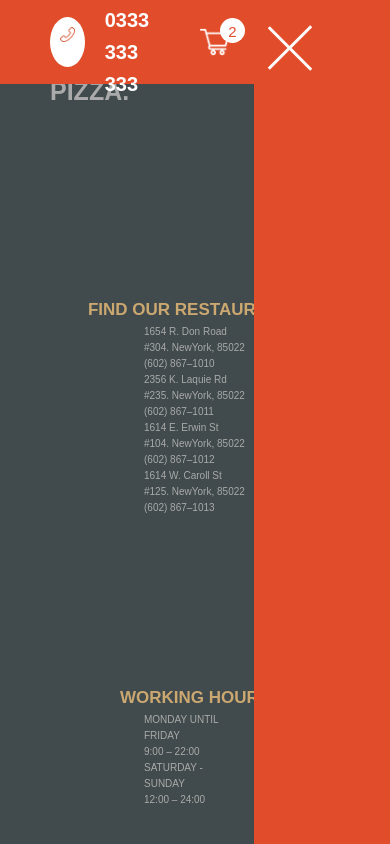
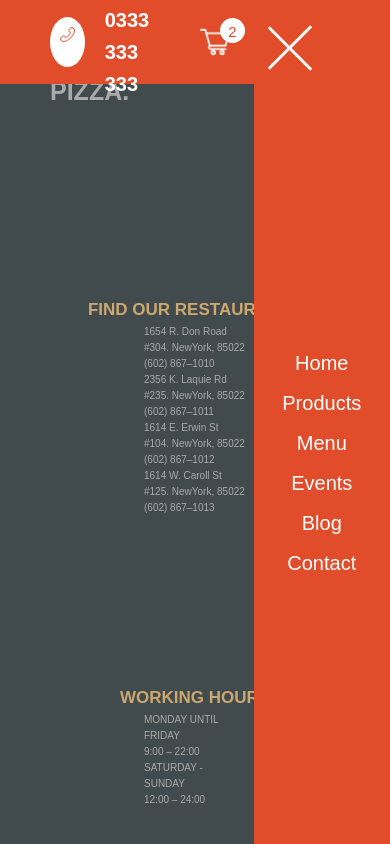
Before and after one commit to adibrisan/next-pizza-restaurant, a Next.js app: page /product/1 in a window 390 px wide. Both pictures are taken after a click on the element 290 px from the left and 42 px from the top of the page. Built offline with nearby package versions, Linux system fonts and the light colour scheme.

Commit message:
Finished mobile nav slider

```diff
--- a/components/core/SliderDrawer/SliderDrawer.jsx
+++ b/components/core/SliderDrawer/SliderDrawer.jsx
@@ -1,10 +1,12 @@
 import React, { useEffect, useState } from "react";
+
+import Button from "../Button/Button";
 
 import { MOBILE_SLIDER_TIMEOUT } from "../../../consts";
 
 import styles from "./SliderDrawer.module.css";
 
-const SliderDrawer = ({ open, onClick, children }) => {
+const SliderDrawer = ({ open, onClick }) => {
   const [renderSlide, setRenderSlide] = useState(false);
   const sliderStyle = open ? styles.slideDrawer : styles.slideClose;
 
@@ -25,7 +27,26 @@ const SliderDrawer = ({ open, onClick, children }) => {
     <>
       {renderSlide && (
         <aside className={sliderStyle} onClick={onClick}>
-          {children}
+          <ul className={styles.navList}>
+            <li>
+              <Button name="Home" link />
+            </li>
+            <li>
+              <Button name="Products" link />
+            </li>
+            <li>
+              <Button name="Menu" link />
+            </li>
+            <li>
+              <Button name="Events" link />
+            </li>
+            <li>
+              <Button name="Blog" link />
+            </li>
+            <li>
+              <Button name="Contact" link />
+            </li>
+          </ul>
         </aside>
       )}
     </>
--- a/components/core/SliderDrawer/SliderDrawer.module.css
+++ b/components/core/SliderDrawer/SliderDrawer.module.css
@@ -5,6 +5,9 @@
   height: 100vh;
   width: 35vw;
   background-color: var(--navbarColor);
+  display: flex;
+  justify-content: center;
+  align-items: center;
 
   animation: slide-in-left 0.5s;
 }
@@ -16,8 +19,20 @@
   height: 100vh;
   width: 35vw;
   background-color: var(--main-color);
+  display: flex;
+  justify-content: center;
+  align-items: center;
 
   animation: slide-out 0.5s;
+}
+
+.navList {
+  list-style: none;
+  display: flex;
+  justify-content: center;
+  flex-direction: column;
+  align-items: center;
+  margin-bottom: 10vh;
 }
 
 @keyframes slide-in-left {
```
